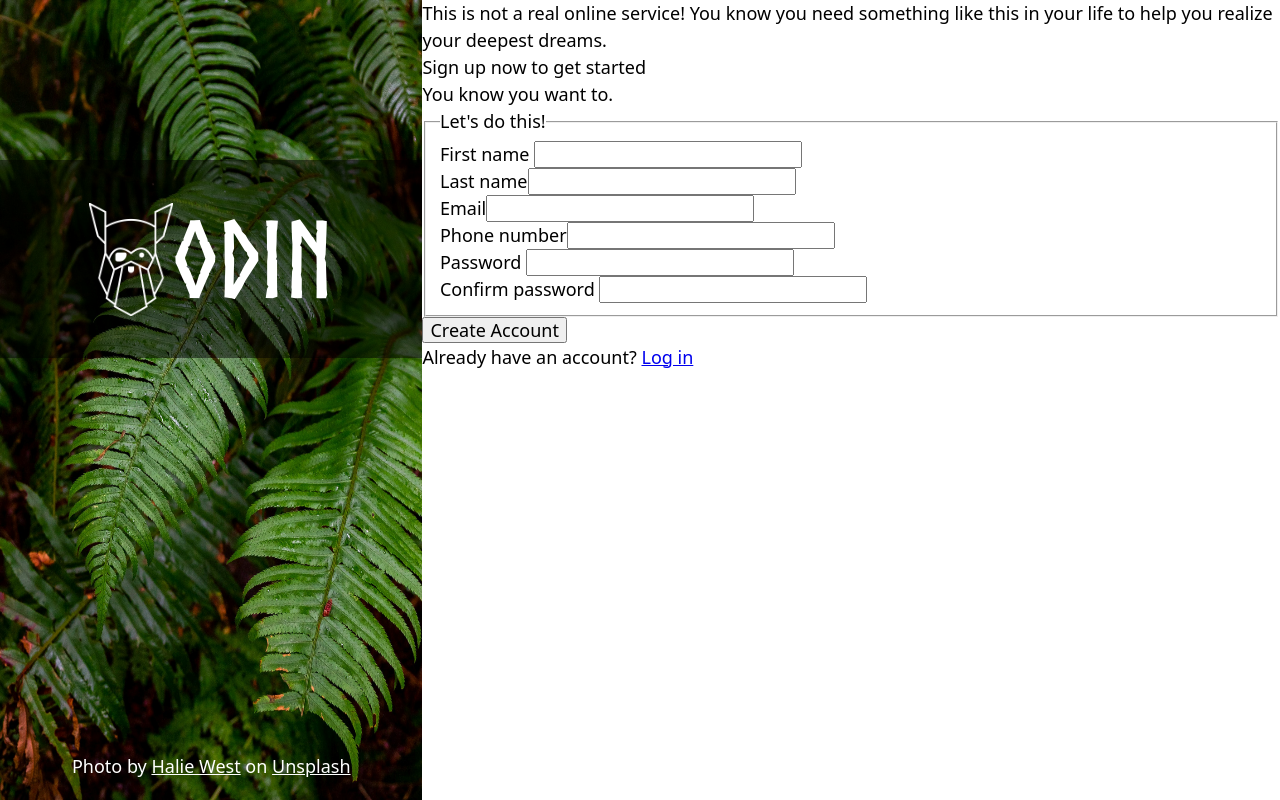
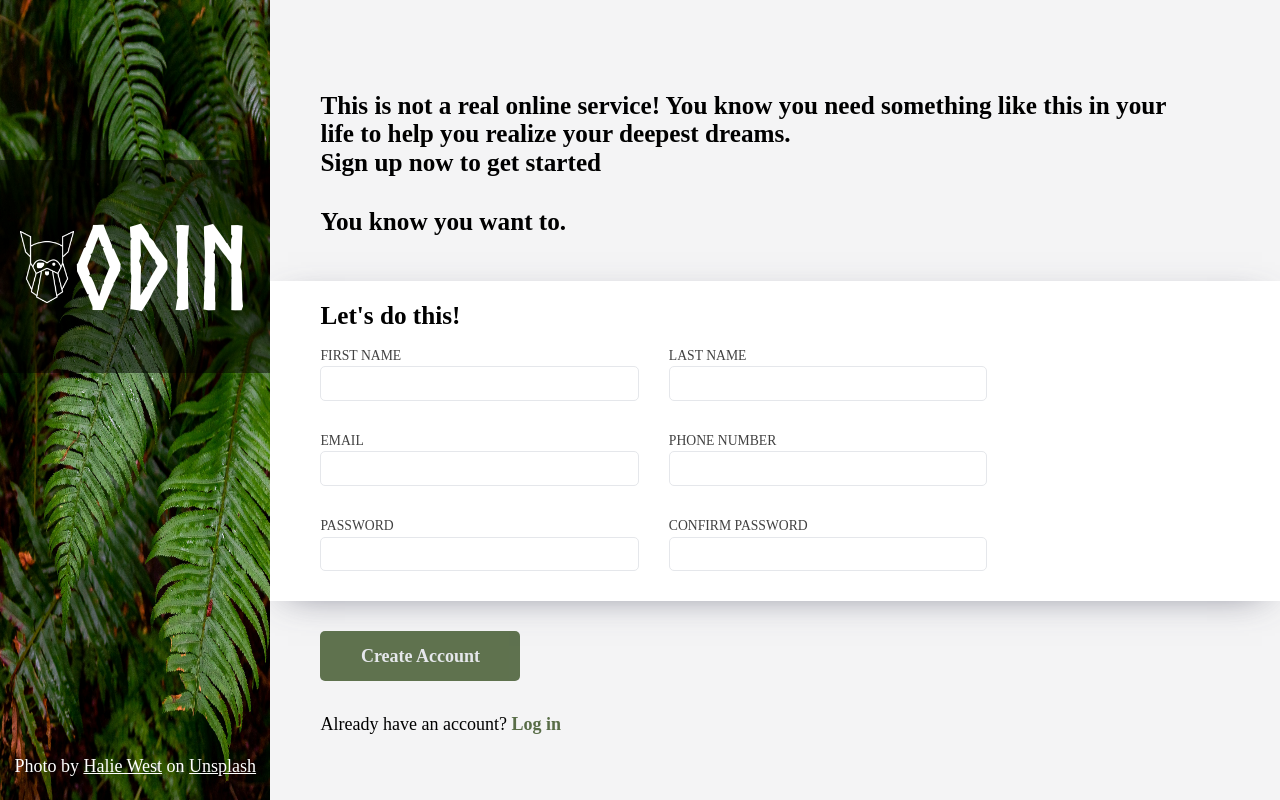
Before and after one commit to dawidtt/sign-up-form-odin, a plain HTML site: page index.html in a window 1280 px wide. Drawn offline with Linux system fonts and the light colour scheme; a web font is replaced by a local one.

Commit message:
Add style to right side and finish form validation

```diff
--- a/index.html
+++ b/index.html
@@ -42,7 +42,7 @@
 
         <form action="" method="get">
           <fieldset>
-            <legend>Let's do this!</legend>
+            <legend class="bold">Let's do this!</legend>
             <div id="first-name-container">
               <label for="first-name">First name</label>
               <input type="text" id="first-name" name="first-name" />
@@ -57,16 +57,30 @@
             </div>
             <div id="phone-container">
               <label for="phone">Phone number</label
-              ><input type="tel" name="phone" id="phone" />
+              ><input
+                type="tel"
+                name="phone"
+                id="phone"
+                minlength="3"
+                maxlength="20"
+              />
             </div>
             <div id="password-container">
               <label for="password">Password</label>
-              <input type="password" name="password" id="password" />
+              <input
+                type="password"
+                minlength="5"
+                maxlength="20"
+                name="password"
+                id="password"
+              />
             </div>
             <div id="confirm-password-container">
               <label for="confirm-password">Confirm password</label>
               <input
                 type="password"
+                minlength="5"
+                maxlength="20"
                 name="confirm-password"
                 id="confirm-password"
               />
@@ -74,7 +88,7 @@
           </fieldset>
           <button>Create Account</button>
         </form>
-        <p>Already have an account? <a href="#">Log in</a></p>
+        <p id="have-account">Already have an account? <a href="#">Log in</a></p>
       </div>
     </div>
   </body>
--- a/style.css
+++ b/style.css
@@ -5,16 +5,34 @@
   font-weight: normal;
   font-style: normal;
 }
-body {
+@font-face {
+  font-family: "robotoregular";
+  src: url("roboto-regular-webfont.woff2") format("woff2"),
+    url("roboto-regular-webfont.woff") format("woff");
+  font-weight: normal;
+  font-style: normal;
+}
+
+@font-face {
+  font-family: "robotolight";
+  src: url("roboto-light-webfont.woff2") format("woff2"),
+    url("roboto-light-webfont.woff") format("woff");
+  font-weight: normal;
+  font-style: normal;
+}
+html {
   font-size: 18px;
+  font-family: robotoregular;
 }
 #wrapper {
   height: 100vh;
   display: flex;
 }
 
+/* Main left side */
+
 #main-left-side {
-  width: 40vw;
+  width: 35vw;
   height: 100%;
   position: relative;
 }
@@ -56,3 +74,101 @@ body {
   color: white;
   font-family: norsebold;
 }
+
+/* Main right side */
+
+#main-right-side {
+  display: flex;
+  justify-content: center;
+  align-items: flex-start;
+  flex-direction: column;
+  background-color: #f4f4f5;
+}
+
+.bold {
+  font-weight: 600;
+  font-size: 1.4rem;
+  line-height: 1.6rem;
+  max-width: 70ch;
+  text-align: left;
+}
+p.bold + p.bold {
+  margin-top: 30px;
+}
+#p-wrapper {
+  margin: 30px 50px;
+}
+#main-right-side form {
+  width: 100%;
+}
+#main-right-side form fieldset {
+  margin: 0;
+  border: none;
+  background-color: white;
+  padding: 50px 50px 30px 50px;
+  -webkit-box-shadow: 0px 8px 37px -6px rgba(66, 68, 90, 1);
+  -moz-box-shadow: 0px 8px 37px -6px rgba(66, 68, 90, 1);
+  box-shadow: 0px 8px 37px -18px rgba(66, 68, 90, 0.8);
+  display: flex;
+  flex-wrap: wrap;
+  gap: 30px;
+}
+#main-right-side form fieldset > div {
+  display: flex;
+  justify-content: center;
+  align-items: flex-start;
+  flex-direction: column;
+  width: 35%;
+}
+#main-right-side form fieldset input {
+  width: 100%;
+  border: 1px solid #e5e7eb;
+  border-radius: 5px;
+  padding: 6px;
+}
+#main-right-side form fieldset input:focus {
+  outline: 1px solid #3b82f6;
+  border-radius: 5px;
+  -webkit-box-shadow: 0px 8px 37px -18px rgba(66, 68, 90, 1);
+  -moz-box-shadow: 0px 8px 37px -18px rgba(66, 68, 90, 1);
+  box-shadow: 0px 8px 37px -18px rgba(66, 68, 90, 0.8);
+}
+#main-right-side form fieldset input:invalid {
+  border: 1px solid #ef4444;
+  outline: none;
+}
+
+#main-right-side form fieldset label {
+  text-transform: uppercase;
+  font-weight: 500;
+  color: rgb(65, 65, 65);
+  font-size: 0.76rem;
+}
+#main-right-side form fieldset legend {
+  position: relative;
+  top: 35px;
+}
+#main-right-side button {
+  background-color: #596d48;
+  border: none;
+  width: 200px;
+  height: 50px;
+  border-radius: 5px;
+  margin: 30px 0 30px 50px;
+  color: #e5e7eb;
+  font-weight: 600;
+  opacity: 0.96;
+}
+#main-right-side button:hover {
+  cursor: pointer;
+  opacity: 1;
+}
+#have-account {
+  width: 100%;
+  padding-left: 50px;
+}
+#have-account a {
+  text-decoration: none;
+  color: #596d48;
+  font-weight: 600;
+}
```
Also changed, not shown: assets/fonts/roboto-light-webfont.woff (added), assets/fonts/roboto-light-webfont.woff2 (added), assets/fonts/roboto-regular-webfont.woff (added), assets/fonts/roboto-regular-webfont.woff2 (added).
